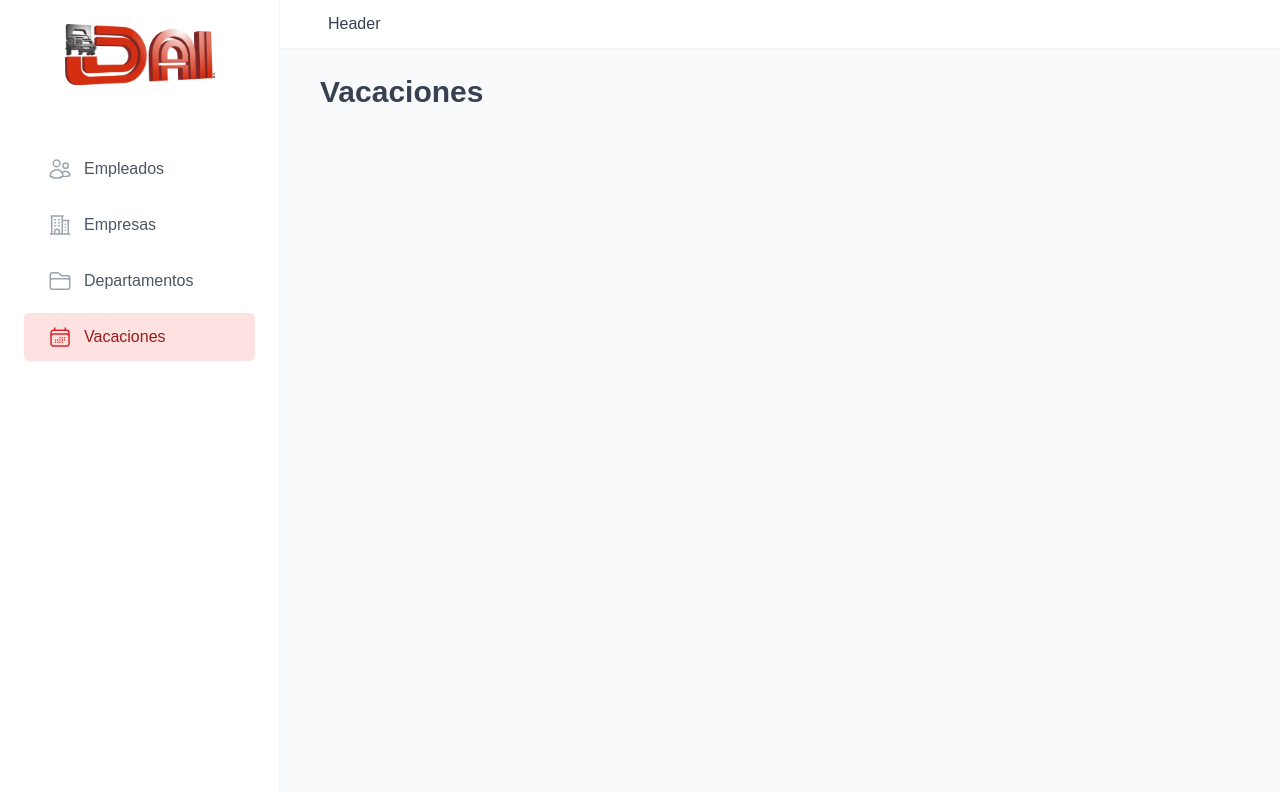
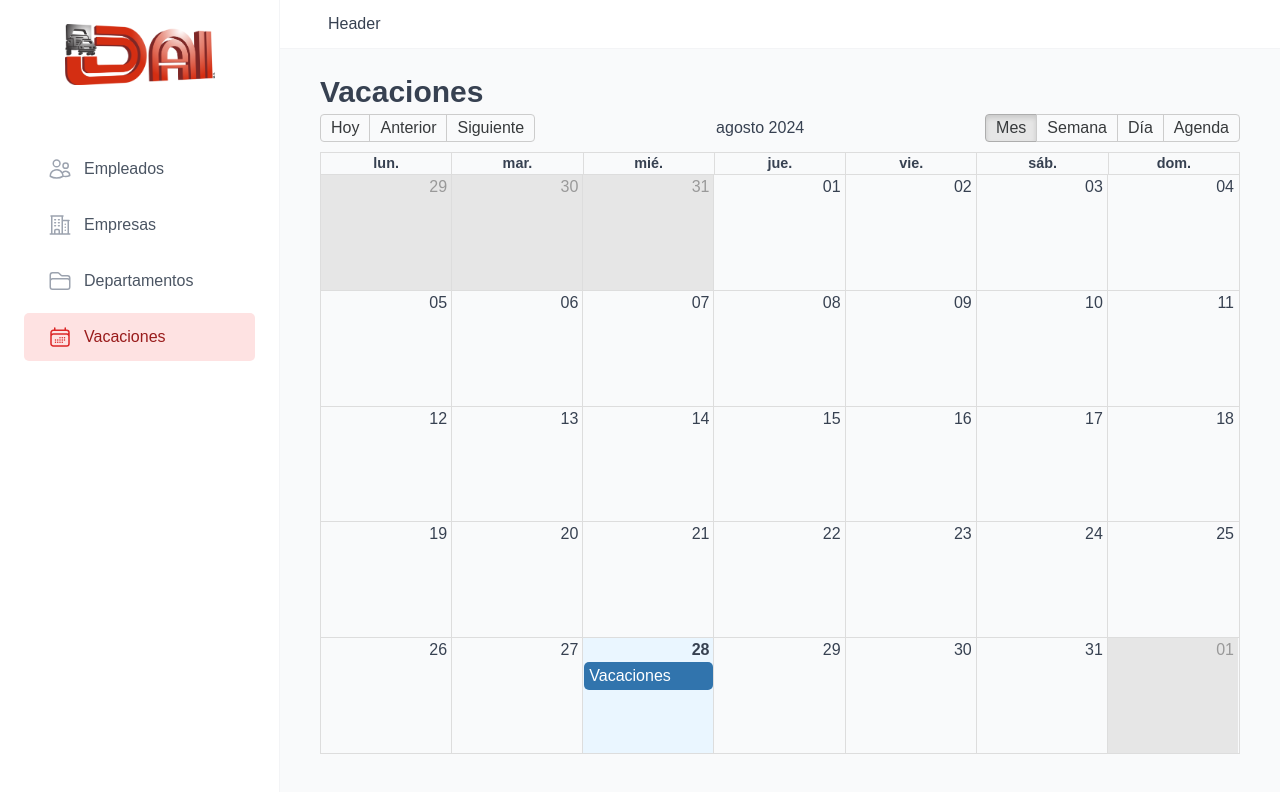
Before and after one commit to abner-silva-dev/holiday-system, a React (Vite) app: page /holidays in a window 1280 px wide. Shown: the top 792 px of the page. Built offline with nearby package versions, Linux system fonts and the light colour scheme.

Commit message:
Calendary init config

```diff
--- a/package.json
+++ b/package.json
@@ -12,7 +12,12 @@
   "dependencies": {
     "@tanstack/react-query": "^5.52.2",
     "@tanstack/react-query-devtools": "^5.52.2",
+    "moment": "^2.30.1",
+    "moment-timezone": "^0.5.45",
+    "primeicons": "^7.0.0",
+    "primereact": "^10.8.2",
     "react": "^18.3.1",
+    "react-big-calendar": "^1.13.4",
     "react-dom": "^18.3.1",
     "react-hot-toast": "^2.4.1",
     "react-icons": "^5.3.0",
@@ -22,6 +27,7 @@
   "devDependencies": {
     "@eslint/js": "^9.9.0",
     "@types/react": "^18.3.3",
+    "@types/react-big-calendar": "^1.8.9",
     "@types/react-dom": "^18.3.0",
     "@vitejs/plugin-react-swc": "^3.5.0",
     "eslint": "^9.9.0",
--- /dev/null
+++ b/src/features/holiday/Calendary.tsx
@@ -0,0 +1,51 @@
+import { Calendar, momentLocalizer } from 'react-big-calendar';
+import moment from 'moment';
+import 'moment/locale/es'; // Importa el local en español
+import 'react-big-calendar/lib/css/react-big-calendar.css';
+
+moment.locale('es');
+
+const localizer = momentLocalizer(moment); // or globalizeLocalizer
+
+function Calendary() {
+  const events = [
+    {
+      title: 'Vacaciones',
+      allDay: true,
+      start: new Date(),
+      end: new Date(),
+    },
+    // Agrega más eventos aquí
+  ];
+
+  const messages = {
+    allDay: 'Todo el día',
+    previous: 'Anterior',
+    next: 'Siguiente',
+    today: 'Hoy',
+    month: 'Mes',
+    week: 'Semana',
+    day: 'Día',
+    agenda: 'Agenda',
+    date: 'Fecha',
+    time: 'Hora',
+    event: 'Evento',
+    monday: 'lunes',
+    showMore: (total: number) => `+ Ver más (${total})`,
+  };
+
+  return (
+    <div style={{ height: '80vh' }}>
+      <Calendar
+        localizer={localizer}
+        events={events}
+        startAccessor="start"
+        endAccessor="end"
+        style={{ height: '100%' }}
+        messages={messages}
+      />
+    </div>
+  );
+}
+
+export default Calendary;
--- a/src/pages/Holiday.tsx
+++ b/src/pages/Holiday.tsx
@@ -1,9 +1,12 @@
+import Calendary from '../features/holiday/calendary';
 import Heading from './../ui/Heading';
 
 const Holiday = () => {
   return (
     <>
       <Heading as="h1">Vacaciones</Heading>
+
+      <Calendary />
     </>
   );
 };
```
Also changed, not shown: 1 other file (tests, documents, lock files or other folders).
